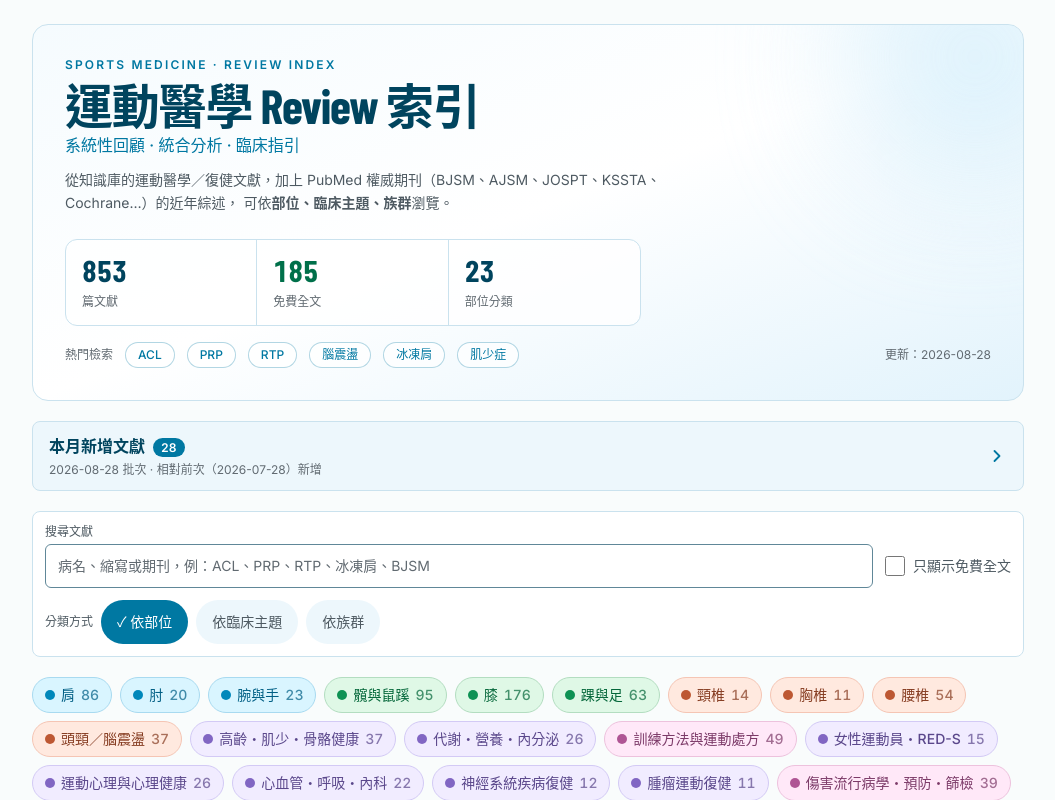
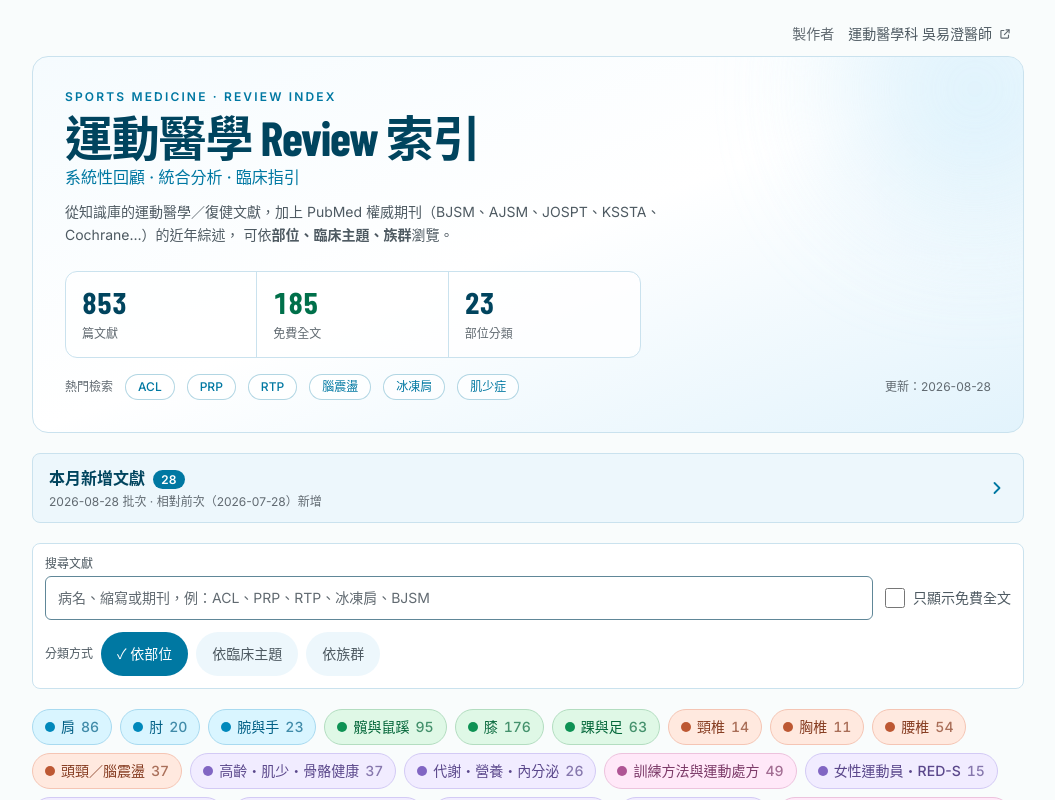
Before and after one commit to keanu77/review.sportsmedicine, a React (Vite) app: page / in a window 1280 px wide. Shown: the top 800 px of the page, without its empty margins (112-1167 px from the left). Built offline with nearby package versions, Linux system fonts and the light colour scheme.

Commit message:
feat: 頁面右上角加入製作者署名並連結主站
運動醫學科 吳易澄醫師 → https://sportsmedicine.tw/
44px 觸控目標、外連圖示、螢幕閱讀器提示另開新分頁。

```diff
--- a/src/App.tsx
+++ b/src/App.tsx
@@ -1,6 +1,6 @@
 import ReviewsIndex from "./ReviewsIndex.tsx";
 
-// 公開閱覽站：外層提供 skip link 與 main landmark，內容全在 ReviewsIndex。
+// 公開閱覽站：外層提供 skip link、製作者署名與 main landmark，內容全在 ReviewsIndex。
 export default function App() {
   return (
     <div className="min-h-screen bg-page text-body dark:bg-page-dark dark:text-body-dark">
@@ -10,7 +10,37 @@ export default function App() {
       >
         跳至主要內容
       </a>
-      <main id="main-content" tabIndex={-1} className="mx-auto max-w-5xl px-4 py-6 focus:outline-none">
+
+      <div className="mx-auto flex max-w-5xl justify-end px-4 pt-3">
+        <a
+          href="https://sportsmedicine.tw/"
+          target="_blank"
+          rel="noopener noreferrer"
+          className="inline-flex min-h-11 items-center gap-1.5 rounded-full px-3 text-sm text-muted transition-colors hover:text-brand focus-visible:outline-none focus-visible:ring-2 focus-visible:ring-brand dark:text-muted-dark dark:hover:text-brand-dark"
+        >
+          <span>
+            製作者　<span className="font-medium text-body dark:text-body-dark">運動醫學科 吳易澄醫師</span>
+          </span>
+          <svg
+            viewBox="0 0 24 24"
+            className="h-3.5 w-3.5"
+            fill="none"
+            stroke="currentColor"
+            strokeWidth="2"
+            strokeLinecap="round"
+            strokeLinejoin="round"
+            aria-hidden="true"
+            focusable="false"
+          >
+            <path d="M14 5h5v5" />
+            <path d="M19 5 11 13" />
+            <path d="M18 14v4a1 1 0 0 1-1 1H6a1 1 0 0 1-1-1V7a1 1 0 0 1 1-1h4" />
+          </svg>
+          <span className="sr-only">（另開新分頁，前往 sportsmedicine.tw）</span>
+        </a>
+      </div>
+
+      <main id="main-content" tabIndex={-1} className="mx-auto max-w-5xl px-4 pb-6 focus:outline-none">
         <ReviewsIndex />
       </main>
     </div>
```
